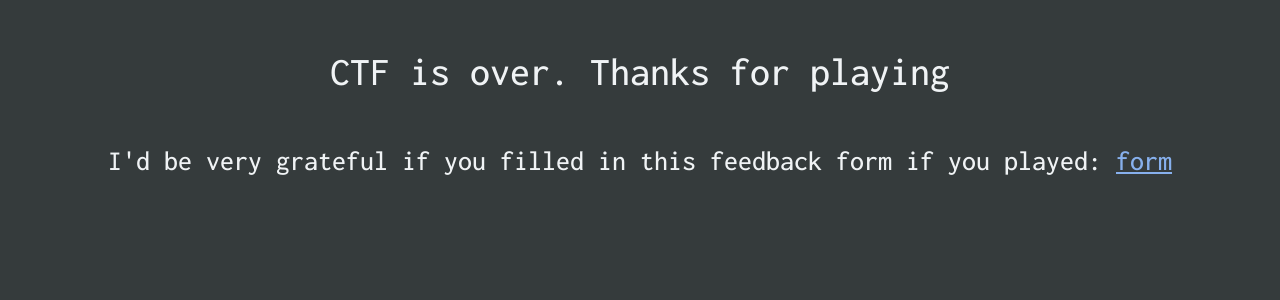
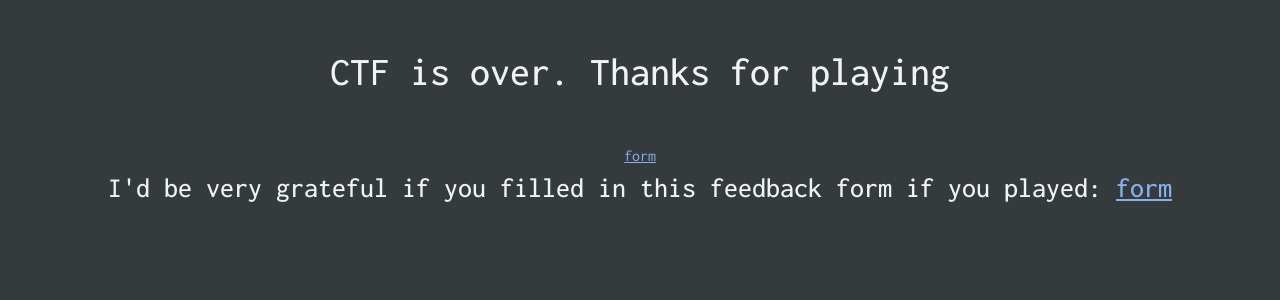
Before and after one commit to Will-Line/Inv0luntary-CTF, a Flask app: page / in a window 1280 px wide. Shown: the part 80-380 px from the top of the page. Run offline with Flask 3, Linux system fonts and the light colour scheme.

Commit message:
fixing front page at the end

```diff
--- a/templates/index.html
+++ b/templates/index.html
@@ -31,6 +31,7 @@
 
 {% if endCTF and not admin %}
 <h1 class="m-5">CTF is over. Thanks for playing</h1>
+  <a href="https://forms.office.com/Pages/ResponsePage.aspx?id=PW2KbsDDEESLIT8VaLr1nvMNZlsjZ29NjsafSYRL4GJUOEZaQjJQT0NZTzRER01ONjY5WUY4VDBNNi4u">form</a>
 <h3 class="mt-1">I'd be very grateful if you filled in this feedback form if you played: <a href="">form</a> </h3>
 
 {% elif current_user.is_anonymous or not beginCTF and not admin %}
```
